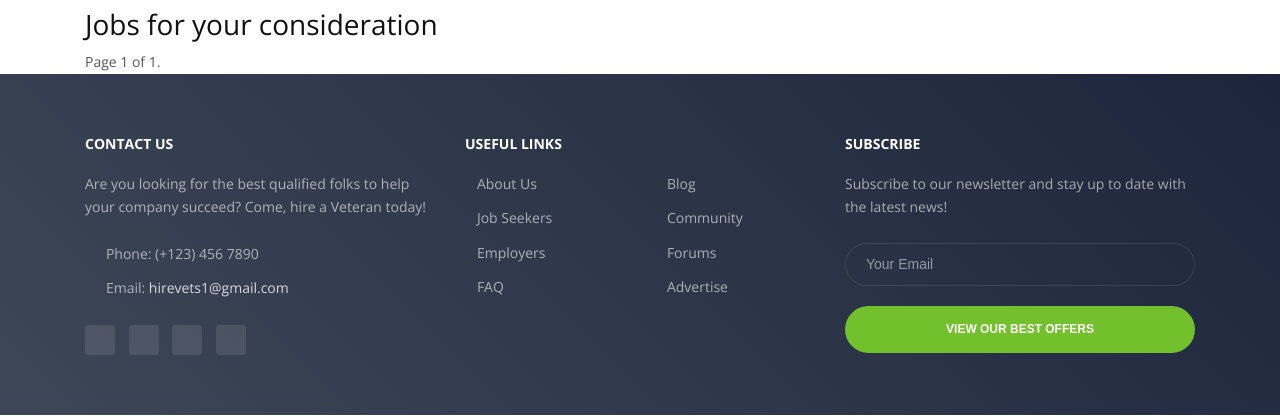
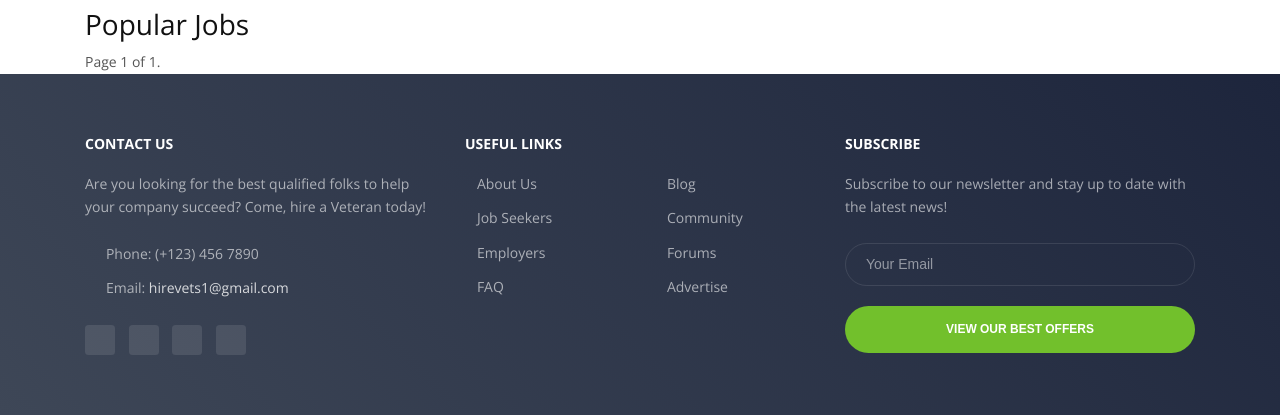
Before and after one commit to dbhaskaran1/hirevets, a Django app: page / in a window 1280 px wide. Shown: the part 105-525 px from the top of the page. Run offline with Django 3.2, Linux system fonts and the light colour scheme; data that the repository does not hold is empty; some libraries are stand-ins or nearby versions.

Commit message:
Removed the boxes from around every job

```diff
--- a/jobs/templates/jobs/job_list.html
+++ b/jobs/templates/jobs/job_list.html
@@ -1,9 +1,10 @@
 {% extends 'jobs/base.html' %}
 
 {% block content %}
-	<h2 class="u-link-v5 g-color-gray-dark-v1 g-color-primary--hover"> Jobs for your consideration</h2>
+
+	<h2 class="u-link-v5 g-color-gray-dark-v1 g-color-primary--hover"> Popular Jobs</h2>
   {% for job in jobs %}
-				<article class="u-shadow-v11 rounded g-pa-5">
+				<article class="rounded g-pa-5">
 					<h4 class="u-link-v5 g-color-gray-dark-v1 g-color-primary--hover">
 						<a href="{% url 'job_detail' pk=job.pk %}">{{ job.title }}</a>
 					</h4>
```
